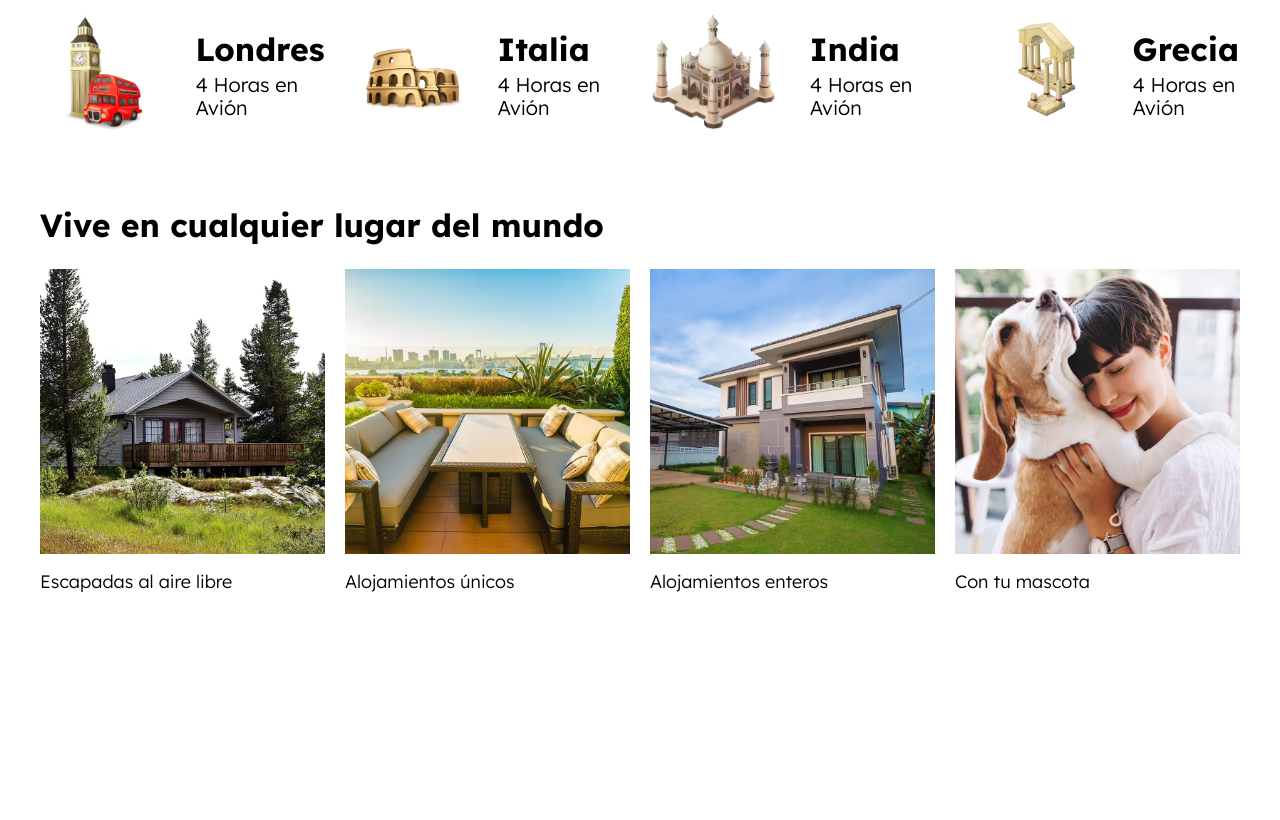
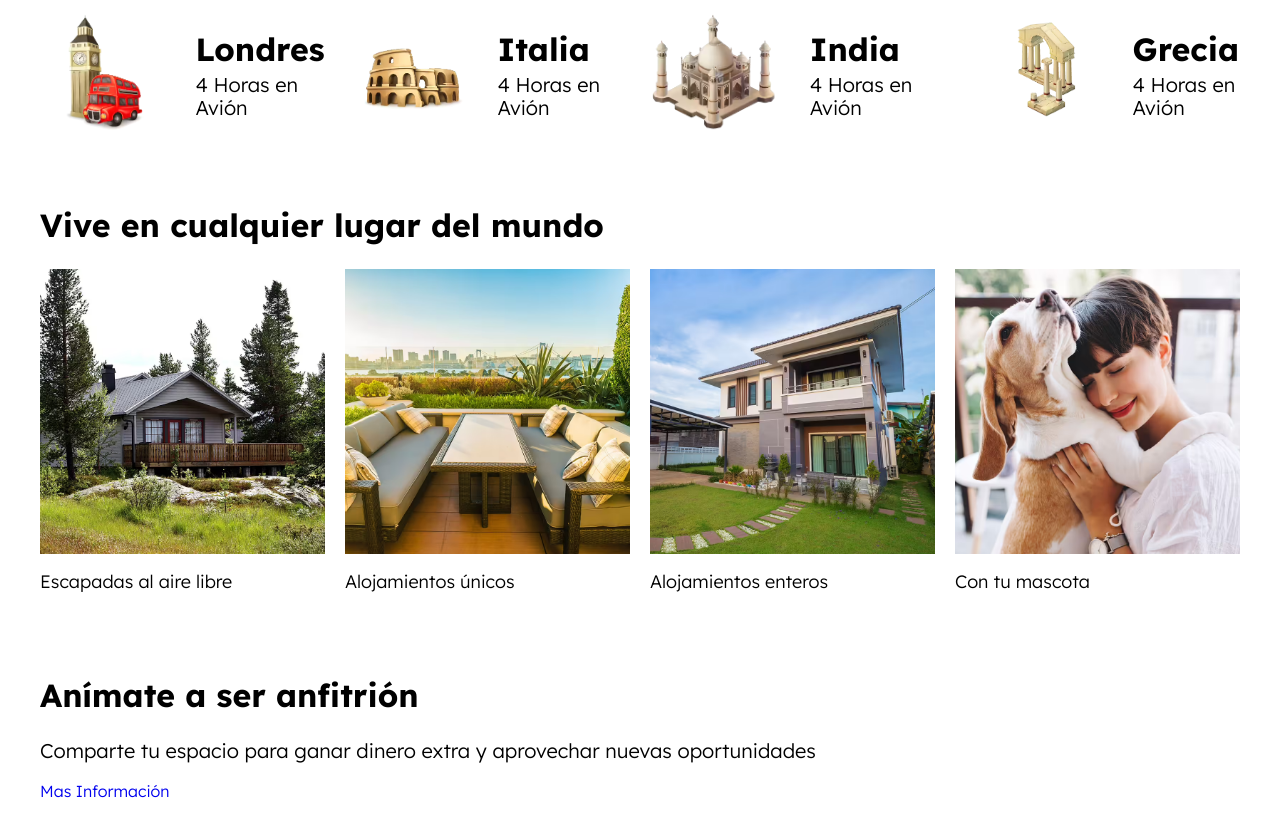
Before and after one commit to sebaa-loda/airbnb-SASS, a website: page index.html in a window 1280 px wide. Shown: the part 1086-1906 px from the top of the page. Before the commit the page ends 1717 px from the top, so only its background shows below. Drawn offline with Linux system fonts and the light colour scheme.

Commit message:
create anfitrion

```diff
--- a/index.html
+++ b/index.html
@@ -311,5 +311,15 @@
         </div>
       </div>
     </section>
+
+    <section class="anfitrion contenedor seccion">
+      <div class="anfitrion__contenido">
+        <h2 class="anfitrion__heading">
+          Anímate a ser anfitrión
+        </h2>
+        <p class="anfitrion__texto">Comparte tu espacio para ganar dinero extra y aprovechar nuevas oportunidades</p>
+        <a href="#" class="anfitrion__enlace">Mas Información</a>
+      </div>
+    </section>
   </body>
 </html>
```
